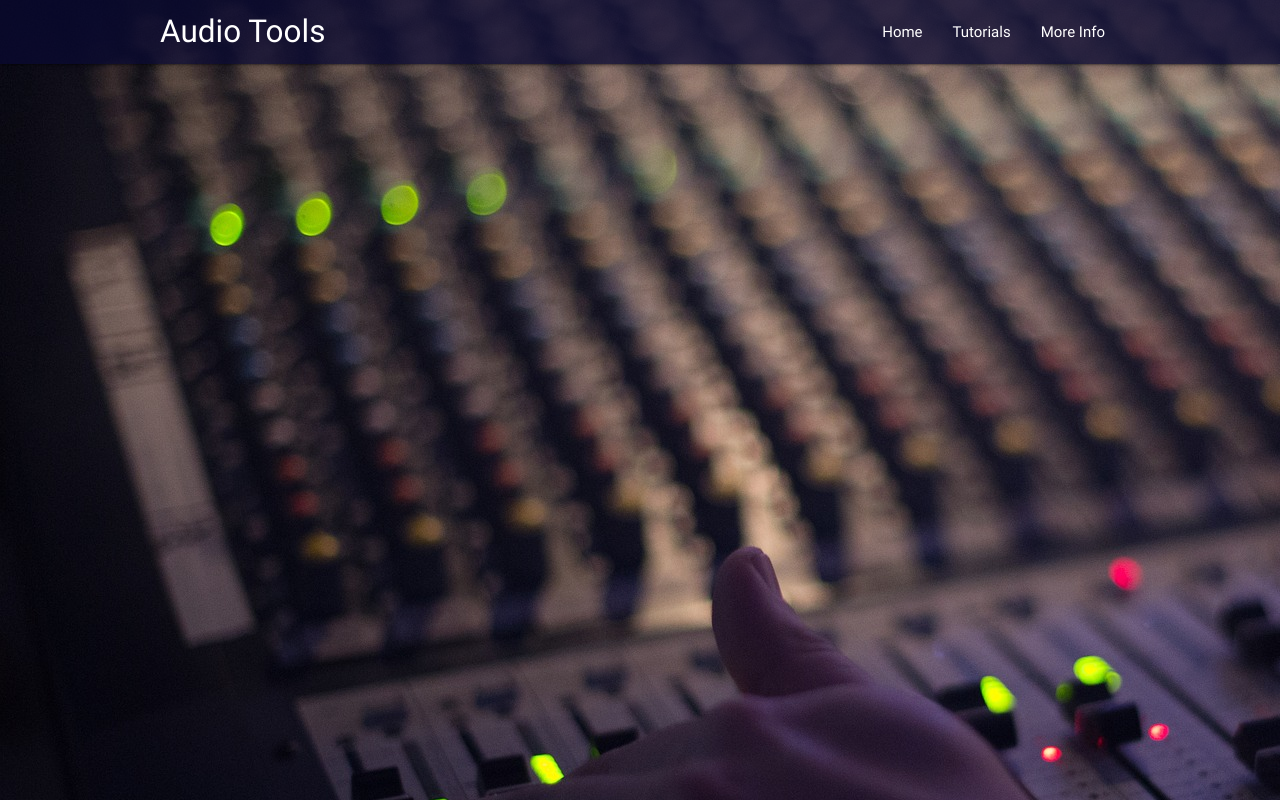
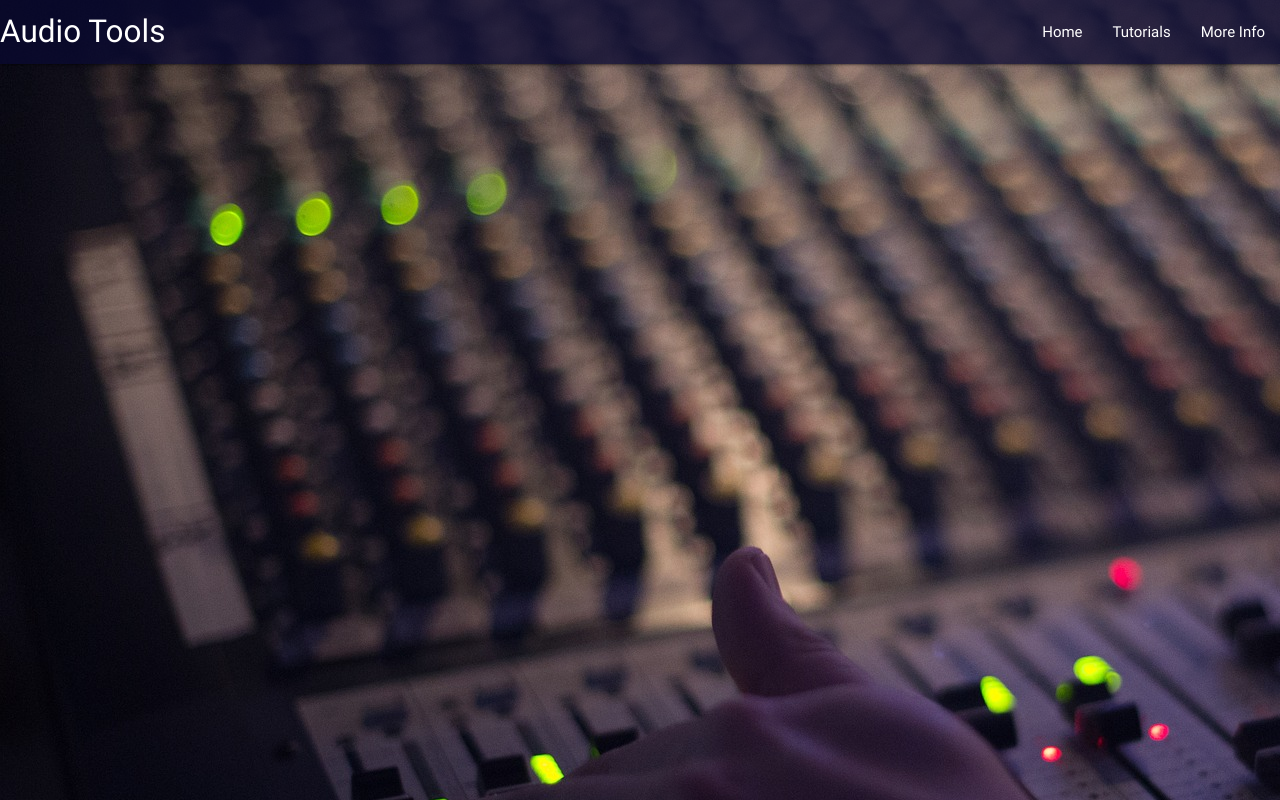
Before and after one commit to jes3rk/audio-intro, a plain HTML site: page index.html in a window 1280 px wide. Drawn offline with nearby package versions, Linux system fonts and the light colour scheme.

Commit message:
struggling with the landing page

```diff
--- a/assets/css/style.css
+++ b/assets/css/style.css
@@ -7,7 +7,7 @@ nav {
 }
 
 .nav-wrapper {
-  width: 960px;
+  width: 100%;
   margin: auto;
 }
 
--- a/index.html
+++ b/index.html
@@ -14,7 +14,7 @@
   <body>
     <!-- nav section -->
     <nav>
-      <div class="nav-wrapper">
+      <div class="nav-wrapper container">
         <a href="index.html" class="brand-logo">Audio Tools</a>
         <ul id="nav-mobile" class="right hide-on-med-and-down">
           <li><a href="index.html">Home</a></li>
```
